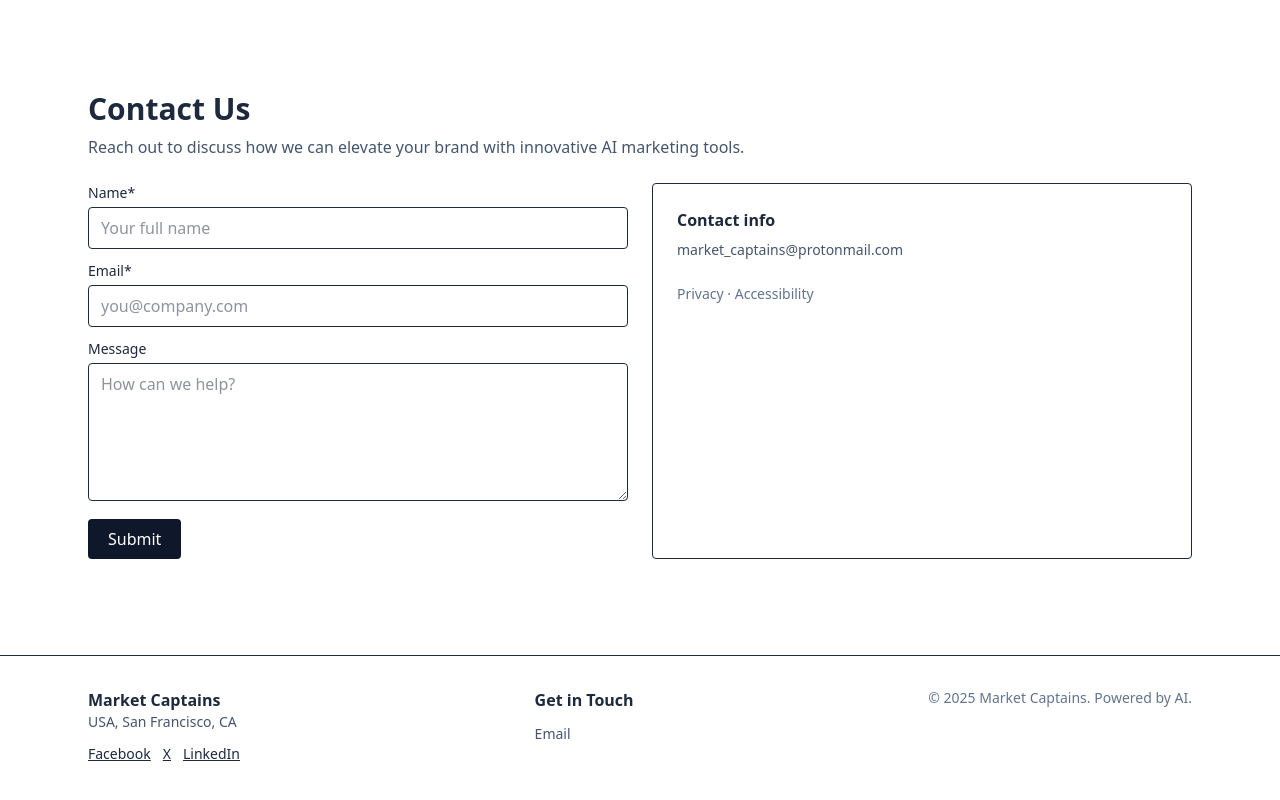
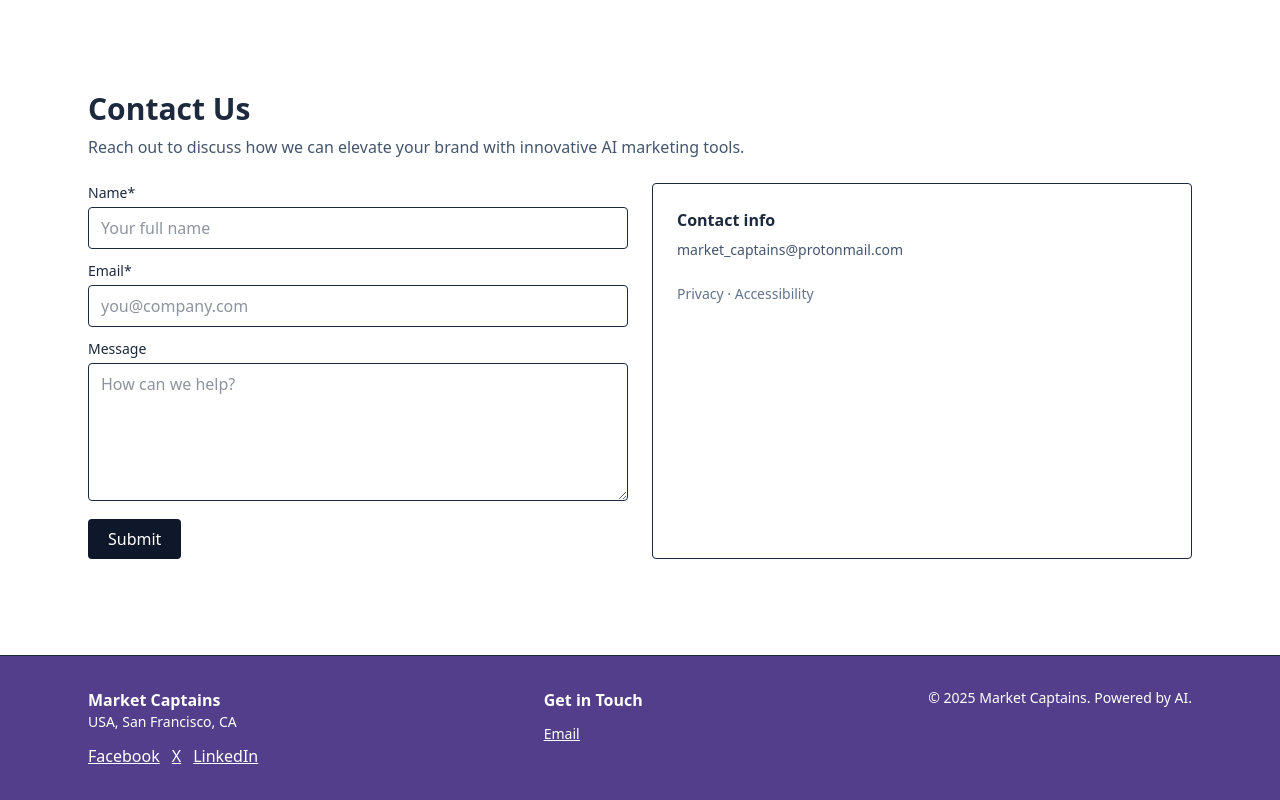
Before and after one commit to Scathak/businesscard, a React (Vite) app: page / in a window 1280 px wide. Shown: the part 2038-2838 px from the top of the page. Built offline with nearby package versions, Linux system fonts and the light colour scheme; the HTML template or start-up script is replaced by a standard one.

Commit message:
Modified footer.

```diff
--- a/src/components/Footer.jsx
+++ b/src/components/Footer.jsx
@@ -1,20 +1,22 @@
 export const Footer = () => (
-  <footer className="mt-12 border-t bg-white">
+  <footer className="mt-12 border-t bg-[#533E8B]">
     <div className="max-w-6xl mx-auto px-6 py-8 flex flex-col md:flex-row justify-between gap-6">
       <div>
-        <div className="font-semibold">Market Captains</div>
-        <div className="text-sm text-slate-600">USA, San Francisco, CA</div>
+        <div className="font-semibold text-white">Market Captains</div>
+        <div className="text-sm text-white">USA, San Francisco, CA</div>
         <div className="mt-3 flex gap-3">
-          <a href="#" className="text-sm underline">Facebook</a>
-          <a href="#" className="text-sm underline">X</a>
-          <a href="#" className="text-sm underline">LinkedIn</a>
+          <a href="#" className="text-white underline">Facebook</a>
+          <a href="#" className="text-white underline">X</a>
+          <a href="#" className="text-white underline">LinkedIn</a>
         </div>
       </div>
       <div>
-        <div className="font-semibold">Get in Touch</div>
-        <div className="mt-3 text-sm text-slate-600">Email</div>
+        <div className="font-semibold text-white">Get in Touch</div>
+        <div className="mt-3 text-sm text-white underline">
+          <a href="mailto:marcap8885@gmail.com" className="text-white underline">Email</a>
+        </div>
       </div>
-      <div className="text-right text-sm text-slate-500">
+      <div className="text-right text-sm text-white">
         © {new Date().getFullYear()} Market Captains. Powered by AI.
       </div>
     </div>
```
